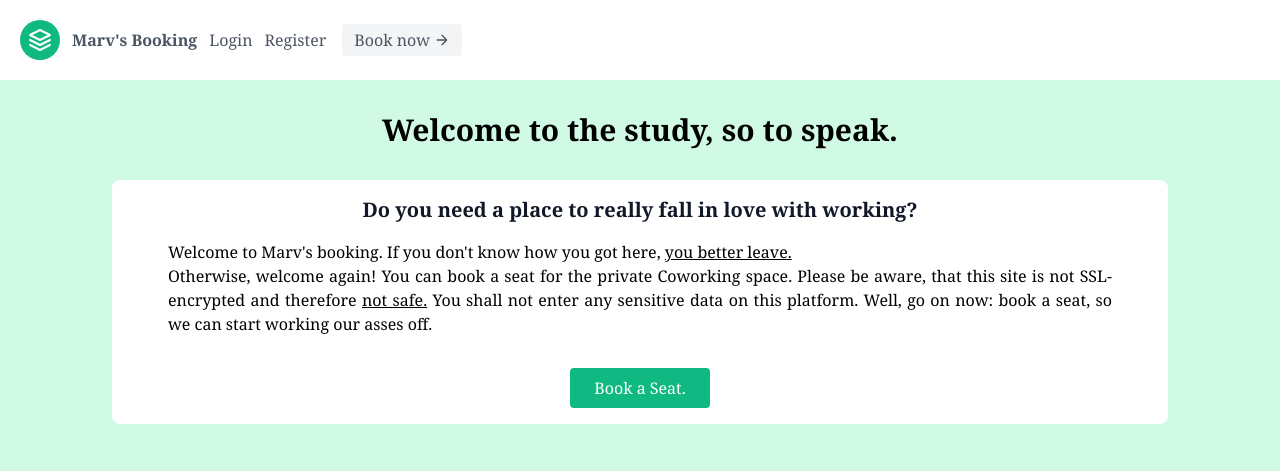
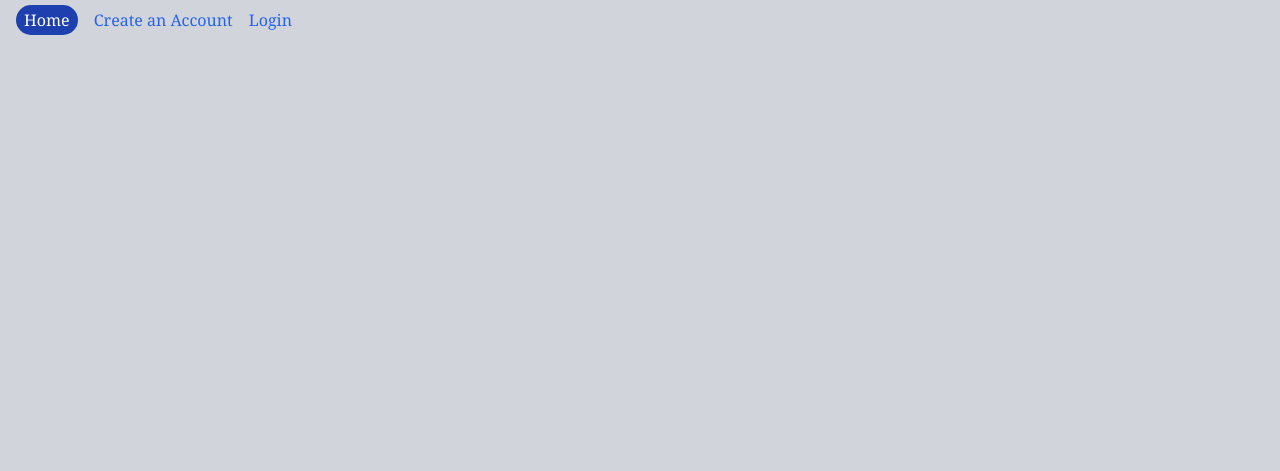
Before and after one commit to marvinschulze/try_this, a Django app: page / in a window 1280 px wide. Shown: the top 471 px of the page. Run offline with Django 3.2, Linux system fonts and the light colour scheme; some libraries are stand-ins or nearby versions.

Commit message:
well, just a start

```diff
--- a/booking/templates/booking/base.html
+++ b/booking/templates/booking/base.html
@@ -9,30 +9,19 @@
         <link href="https://unpkg.com/tailwindcss@^2/dist/tailwind.min.css" rel="stylesheet">
 	</head>
 
-	<body class=" font-serif leading-normal tracking-normal bg-green-100">
+	<body class=" font-serif leading-normal tracking-normal bg-gray-300">
         <!-- Nav bar for all pages -->
-        <header class="text-gray-600 body-font bg-white">
-            <div class="container mx-auto flex flex-wrap p-5 flex-col md:flex-row items-center">
-              <a class="flex title-font font-medium items-center text-gray-900 mb-4 md:mb-0 hidden sm:contents">
-                <svg xmlns="http://www.w3.org/2000/svg" fill="none" stroke="currentColor" stroke-linecap="round" stroke-linejoin="round" stroke-width="2" class="w-10 h-10 text-white p-2 bg-green-500 rounded-full" viewBox="0 0 24 24">
-                  <path d="M12 2L2 7l10 5 10-5-10-5zM2 17l10 5 10-5M2 12l10 5 10-5"></path>
-                </svg>
-                <span class="ml-3 text-xl "><a href="{% url 'booking:home' %}" class="font-bold">Marv's Booking</a></span>
-              </a>
+        <header class="text-blue-600 text-md font-light mt-2 mx-4">
+          <a href="{% url 'booking:home' %}" class="bg-blue-800 rounded-full text-white py-1 px-2">Home</a>
               {% if user.is_authenticated %}
-                <span class="md:ml-3 text-md"><a href="{% url 'booking:calendar' %}">Calendar</a></span>
+                <span class="md:ml-3 text-md"><a href="{% url 'booking:create_slot' %}">Host a Slot</a></span>
+                <span class="md:ml-3 text-md"><a href="{% url 'booking:slot_list_view' %}">Book a Slot</a></span>
 			  	      <span class="md:ml-3 text-md"><a href="{% url 'booking:profile' %}">Profile</a></span>
 			  	      <span class="md:ml-3 text-md text-red-700"><a href="{% url 'login:logout' %}">Logout</a></span>
               {% else %}
+              <span class="md:ml-3 text-md"><a href="{% url 'login:register' %}">Create an Account</a></span>
               	<span class="md:ml-3 text-md"><a href="{% url 'login:login' %}">Login</a></span>
-              	<span class="md:ml-3 text-md"><a href="{% url 'login:register' %}">Register</a></span>
               {% endif %}
-              <a href="{% url 'booking:booking-index' %}"></a><button class="inline-flex items-center bg-gray-100 border-0 py-1 px-3 focus:outline-none hover:bg-gray-200 rounded text-base mt-4 md:mt-0 md:ml-4">Book now
-                <svg fill="none" stroke="currentColor" stroke-linecap="round" stroke-linejoin="round" stroke-width="2" class="w-4 h-4 ml-1" viewBox="0 0 24 24">
-            		<path d="M5 12h14M12 5l7 7-7 7"></path>
-                </svg>
-              </button>
-            </div>
           </header>
 
         <div class="width-full px-8 pb-4 ">
--- a/booking/templates/booking/home.html
+++ b/booking/templates/booking/home.html
@@ -2,57 +2,9 @@
 
 {% block content %}
 
-
-<!-- Stats -->
-<!-- <section class="text-gray-600 body-font hidden sm:block">
-  <div class="container px-5 py-12 mx-auto">
-    <div class="flex-wrap -m-4 text-center  flex">
-      <div class="p-2 sm:p-4 sm:w-1/4 w-1/2">
-        <h2 class="title-font font-medium sm:text-4xl text-3xl text-gray-900">2</h2>
-        <p class="leading-relaxed">Visitors</p>
-      </div>
-      <div class="p-2 sm:p-4 sm:w-1/4 w-1/2">
-        <h2 class="title-font font-medium sm:text-4xl text-3xl text-gray-900">3</h2>
-        <p class="leading-relaxed">Hours worked</p>
-      </div>
-      <div class="p-2 sm:p-4 sm:w-1/4 w-1/2">
-        <h2 class="title-font font-medium sm:text-4xl text-3xl text-gray-900">35</h2>
-        <p class="leading-relaxed">Breaks taken</p>
-      </div>
-      <div class="p-2 sm:p-4 sm:w-1/4 w-1/2">
-        <h2 class="title-font font-medium sm:text-4xl text-3xl text-gray-900">4</h2>
-        <p class="leading-relaxed">Available Seats</p>
-      </div>
-    </div>
-  </div>
-</section> -->
-
 <!-- Welcome Section -->
 <div class="container sm:py-6 sm:px-10 mx-auto">
-    {% if user.is_authenticated %}
-      <h1 class="text-center text-3xl py-2 font-bold mb-4">Hello {{user.first_name}} {{user.last_name}}</h1>
-      <div class="grid grid-cols-1 gap-2 sm:gap-8 sm:p-2 text-center md:mx-8">
-        <div class="bg-white rounded-lg p-4 sm:px-6">
-            <h2 class="font-semibold text-xl text-gray-900">Set up a coworking space.</h2>
-        </div>
-        <div class="bg-white rounded-lg p-4 sm:px-6">
-          <h2 class="font-semibold text-xl text-gray-900">Book a spot at a friend's space.</h2>
-        </div>
-      </div>
-    {% else %}
-      <h1 class="text-center text-3xl py-2 font-bold mb-4">Welcome to the study, so to speak.</h1>
-      <div class="grid grid-cols-1 gap-2 sm:gap-8 sm:p-2 text-center md:mx-8">
-          <div class="bg-white rounded-lg p-4 sm:px-6">
-            <h2 class="font-semibold text-xl text-gray-900">Do you need a place to really fall in love with working?</h2>
-            <p class="p-4 sm:px-8 text-justify text-base font-light">
-              Welcome to Marv's booking. If you don't know how you got here, <a href="https://hackertyper.net/" class="underline">you better leave.</a>
-              <br>Otherwise, welcome again! You can book a seat for the private Coworking space. Please be aware, that this site is not SSL-encrypted and therefore <span class="underline">not safe.</span>
-              You shall not enter any sensitive data on this platform. Well, go on now: book a seat, so we can start working our asses off.
-            </p>
-            <button class="flex mx-auto mt-4 text-white bg-green-500 border-0 py-2 px-6 focus:outline-none hover:bg-green-600 rounded text-md"><a href="{% url 'booking:booking-index' %}">Book a Seat.</a> </button>
-          </div>
-      </div>
-    {% endif %}
+
 
 </div>
 
--- a/booking/urls.py
+++ b/booking/urls.py
@@ -24,11 +24,14 @@ urlpatterns = [
     path('book-now/', views.booking, name='booking-index'),
     path('<int:booking_id>/book-overview/', views.bookingOverview, name='booking-overview'),
     path('calendar/', views.calendar, name="calendar"),
+    # Profile & Editing
     path('profile/', views.users_profile, name='profile'),
     path('<int:pk>/add-info/', views.UserInfoUpdateView.as_view(), name='add_profile_info'),
+    # Create slot / Confirmation / Delete
     path('create-slot/', views.CreateCoworkingSlotView.as_view(), name='create_slot'),
     path('<int:pk>/created-slot/', views.CreatedCoworkikngSlotOverView.as_view(), name='created_slot_overview'),
     path('<int:pk>/delete-slot/', views.DeleteCoworkingSlotView.as_view(), name='delete_slot'),
+    # Slot List / Book Slot / Update / Delete
     path('slot-list/', views.CoworkingSlotListView.as_view(), name='slot_list_view'),
     path('<int:slot_id>/create-booking/', views.CreateBookingView.as_view(), name='create_booking'),
     path('<int:pk>/update-booking/', views.UpdateBookingView.as_view(), name='update_booking'),
```
